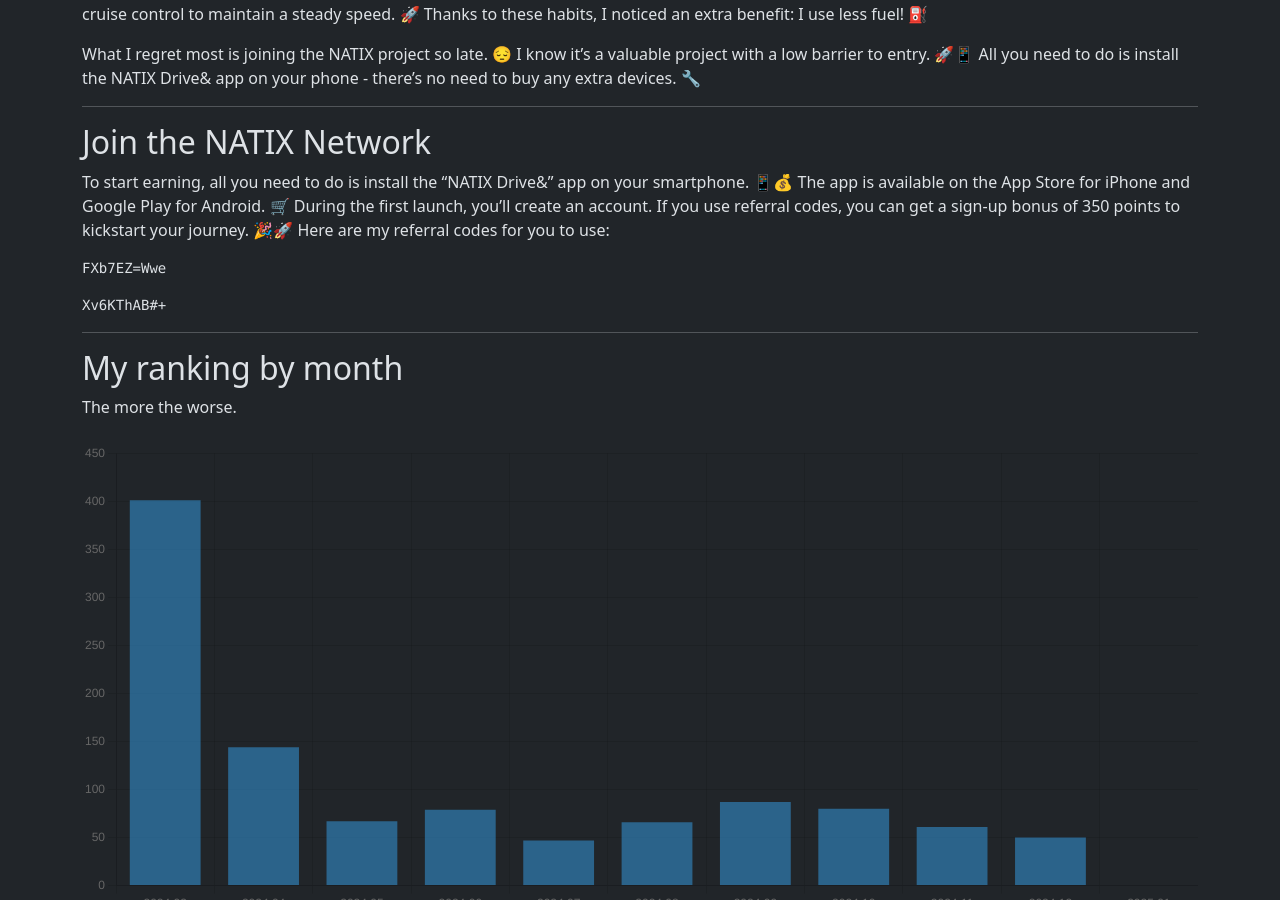
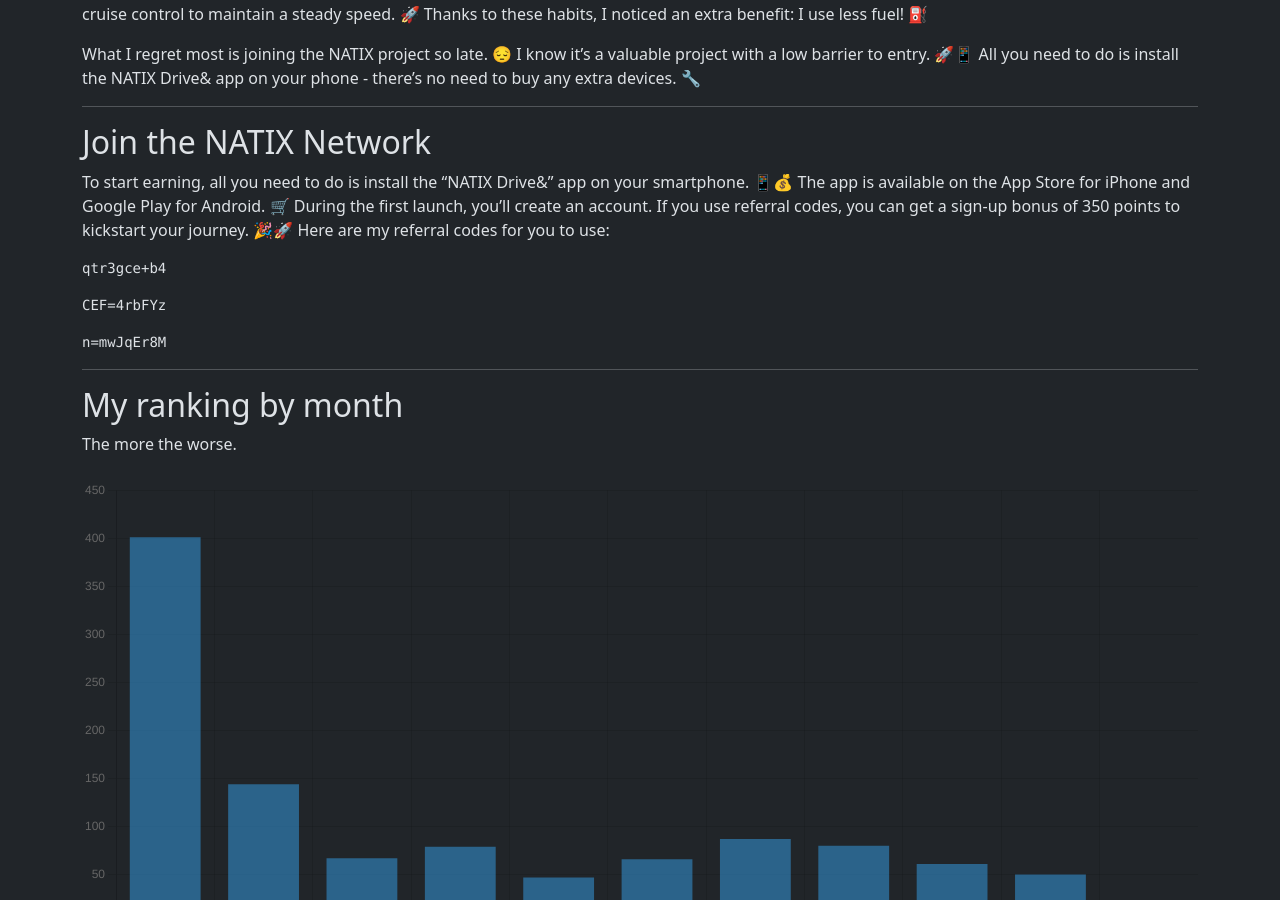
Before and after one commit to torrocus/natix, a Jekyll site: the page built from index.md, in a window 1280 px wide and 900 px high, scrolled down 2352 px. Built offline with Jekyll 4.4.1, drawn with Linux system fonts in a browser that asks for light colours; comment, search, counter and statistics services are not loaded.

Commit message:
Refresh referrer codes

````diff
--- a/index.md
+++ b/index.md
@@ -137,11 +137,15 @@ If you use referral codes, you can get a sign-up bonus of 350 points to kickstar
 Here are my referral codes for you to use:
 <!-- NATIX-REFERRAL-CODES-LIST:START -->
 ```
-FXb7EZ=Wwe
+qtr3gce+b4
 ```
 
 ```
-Xv6KThAB#+
+CEF=4rbFYz
+```
+
+```
+n=mwJqEr8M
 ```
 <!-- NATIX-REFERRAL-CODES-LIST:END -->
 <!--
````
